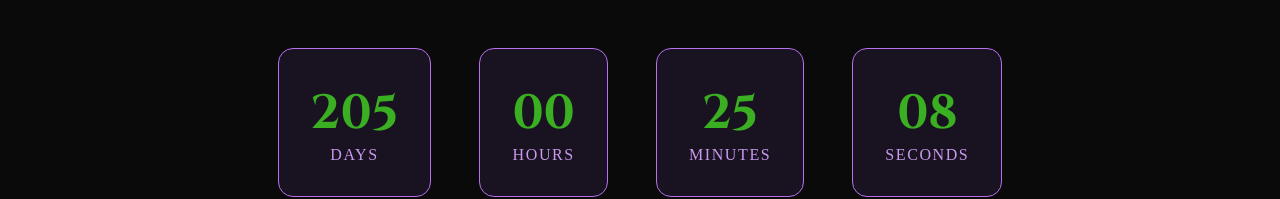
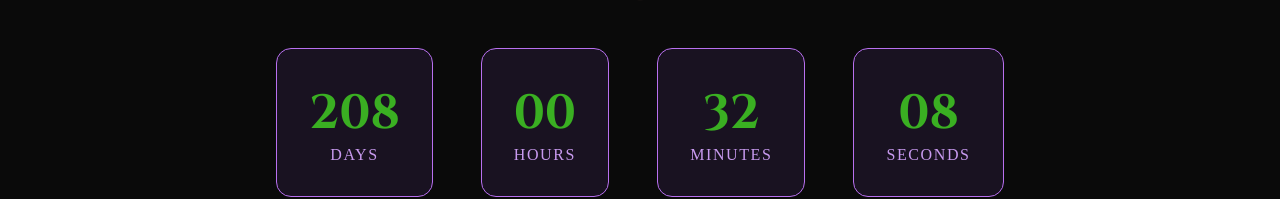
Before and after one commit to ninaleighh/absfest2026, a plain HTML site: page index.html in a window 1280 px wide. Shown: the part 961-1160 px from the top of the page. Drawn offline with Linux system fonts and the light colour scheme; a web font is replaced by a local one.

Commit message:
Update index.html

```diff
--- a/index.html
+++ b/index.html
@@ -481,7 +481,7 @@
         }
 
         // Countdown Timer
-        const targetDate = new Date('June 1, 2026 00:00:00').getTime();
+        const targetDate = new Date('June 4, 2026 00:07:00').getTime();
 
         function updateCountdown() {
             const now = new Date().getTime();
```
